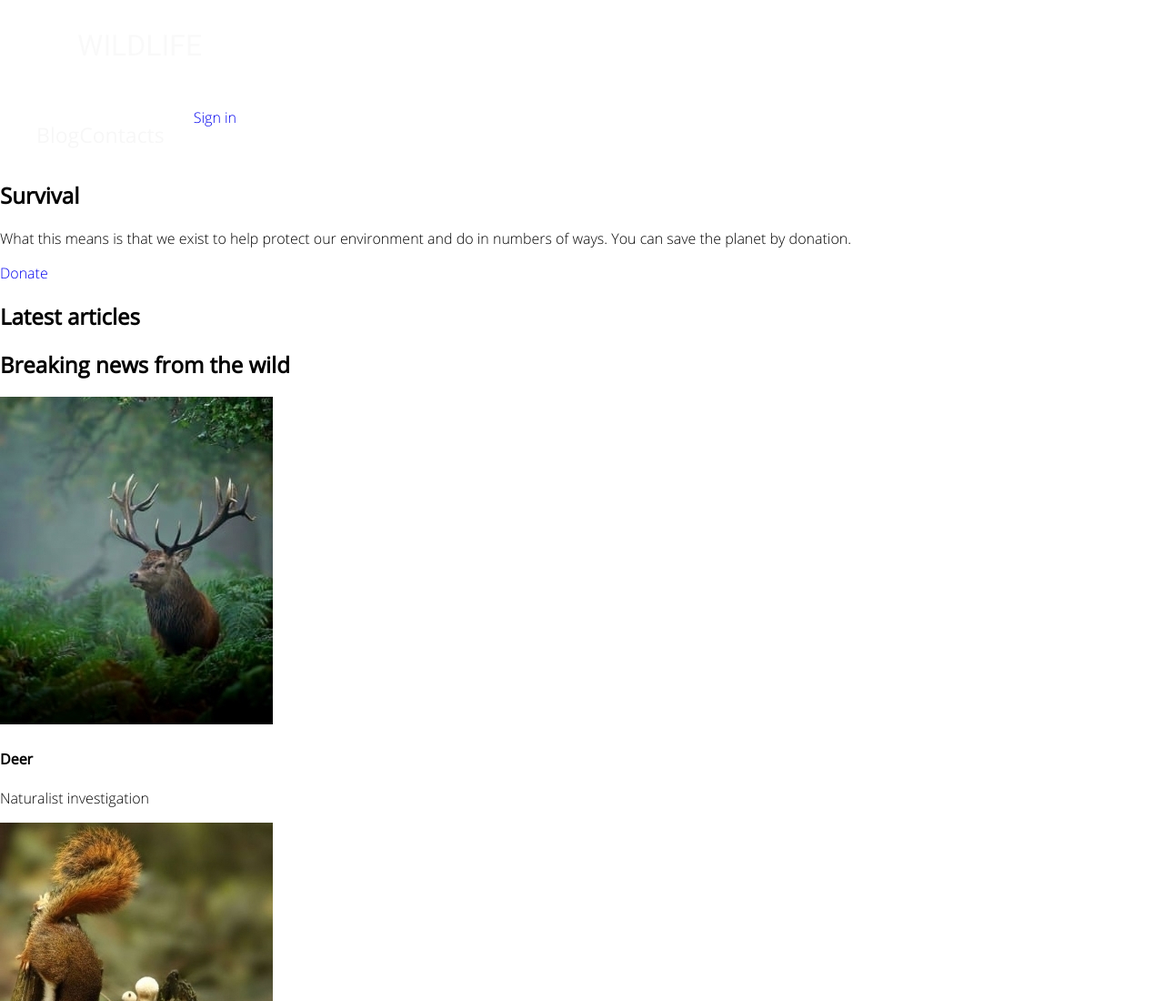
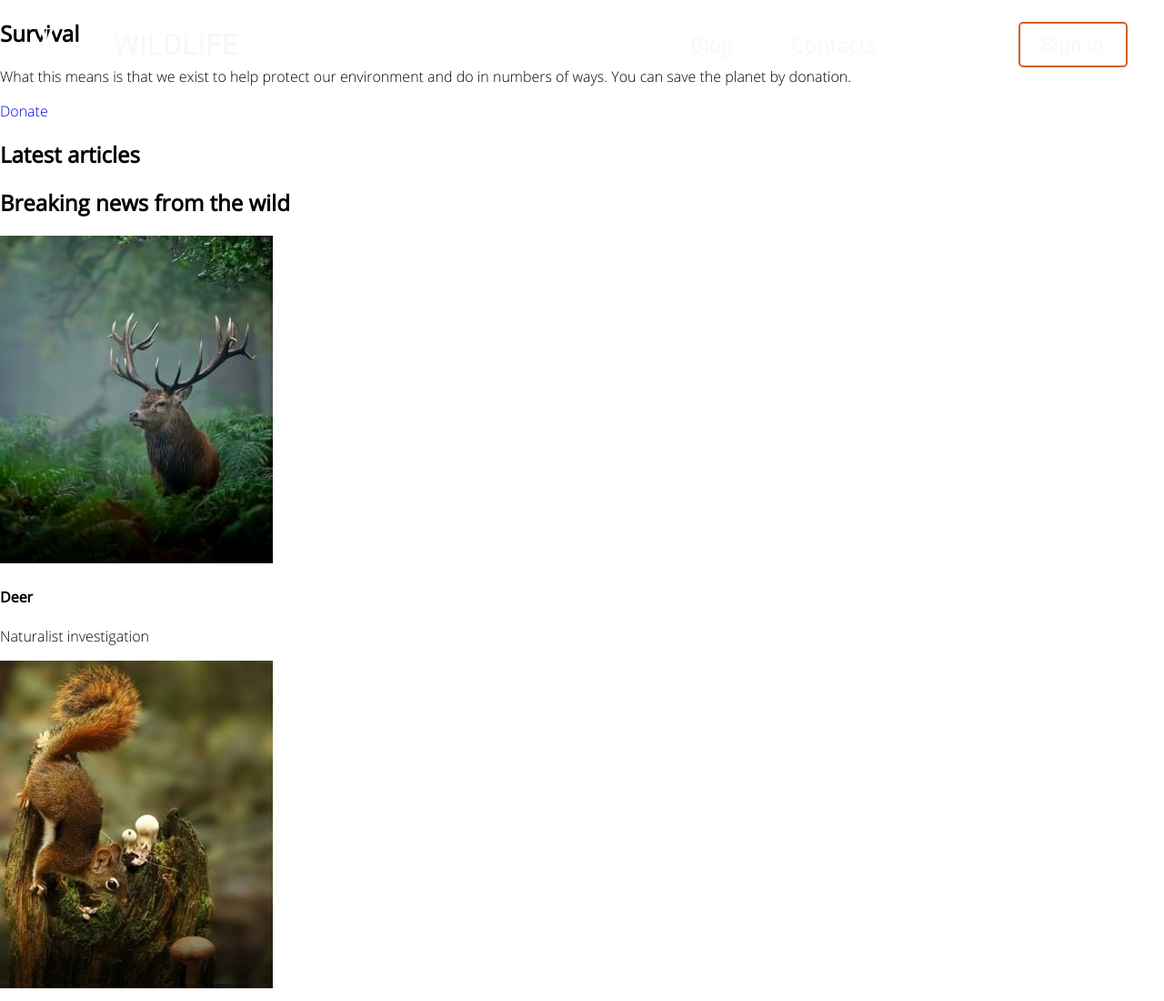
Before and after one commit to Rasskris/JSFE2021Q1, a plain HTML site: page wildlife/index.html in a window 1280 px wide. Shown: the top 1100 px of the page at 91% size. Drawn offline with Linux system fonts and the light colour scheme.

Commit message:
feat: add header styles

```diff
--- a/wildlife/style.css
+++ b/wildlife/style.css
@@ -103,3 +103,71 @@ li {
 	background: #8f5613;
 	border-color: #8f5613;
 }
+
+/* Header styles start */
+.header {
+	width: 100vw;
+	position: absolute;
+	top: 0;
+	left: 0;
+}
+.header__wrapper {
+	max-width: 1200px;
+	margin: 3px auto;
+	display: flex;
+	flex-wrap: wrap;
+	justify-content: space-between;
+}
+.header__logo {
+	margin-top: -4px;
+}
+.header__nav-list {
+	display: flex;
+	flex-wrap: wrap;
+	justify-content: space-between;
+}
+.header__item {
+	margin-right: 61px;
+	padding-left: 2px;
+}
+.header__item:last-child {
+	margin-right: 0;
+}
+.search__pic {
+	padding-top: 15px;
+}
+.blog {
+	width: 50px;
+	height: 60px;
+}
+.contacts {
+	width: 96px;
+	height: 60px;
+}
+.search {
+	width: 32px;
+	height: 32px;
+}
+.sign-in {
+	width: 122px;
+	height: 50px;
+}
+.sign-in__btn {
+	font-family: "Roboto";
+	font-size: 23px;
+	line-height: 61px;
+	text-align: center;
+	border: 2px solid #cd6326;
+	border-radius: 5px;
+	padding: 10px 24px 9px 23px;
+
+	color: #f7f7f7;
+}
+.sign-in__btn:hover {
+	background: #cd6326;
+}
+.sign-in__btn:active {
+	border: 2px solid #8f5613;
+	background: #8f5613;
+}
+/* Header styles end */
```
